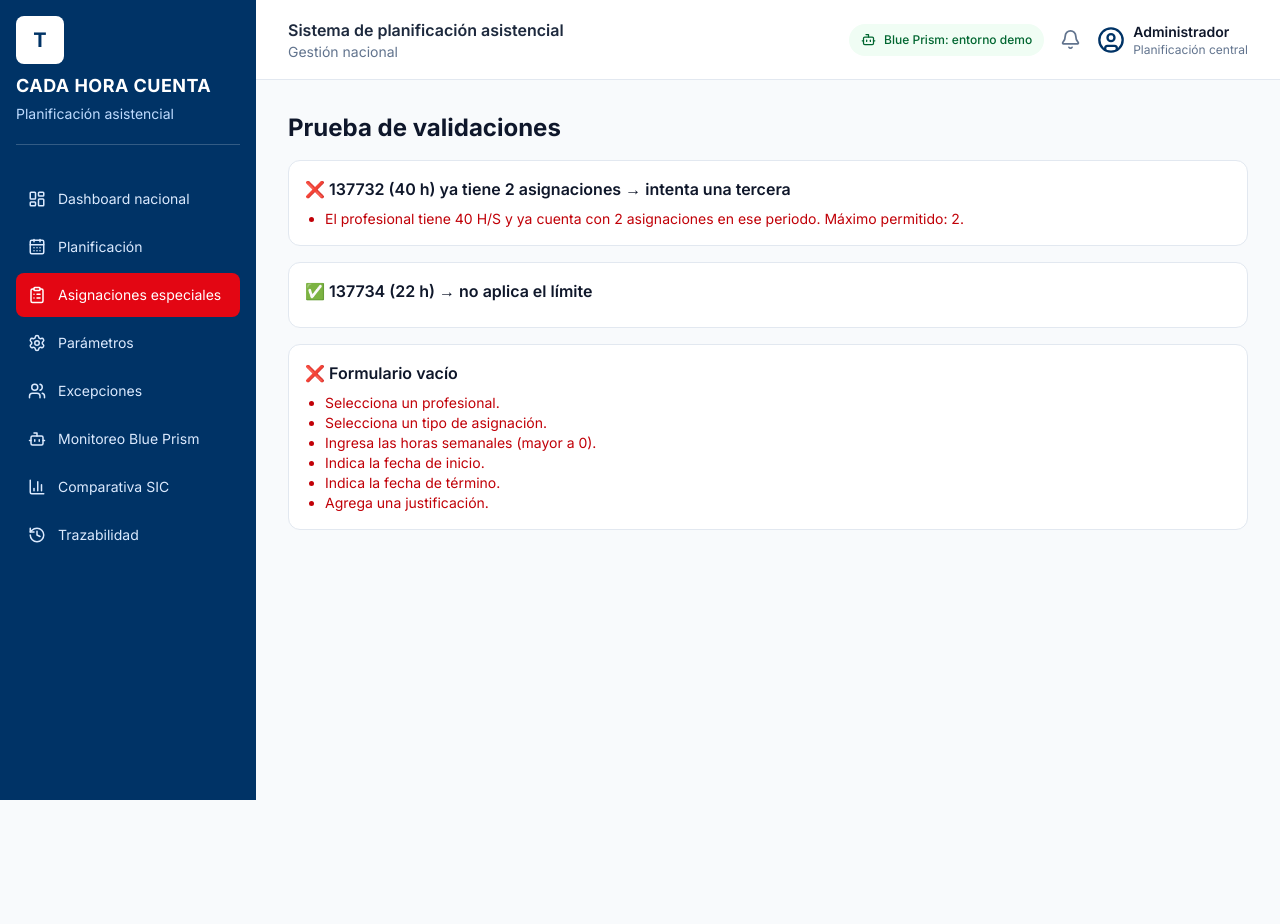
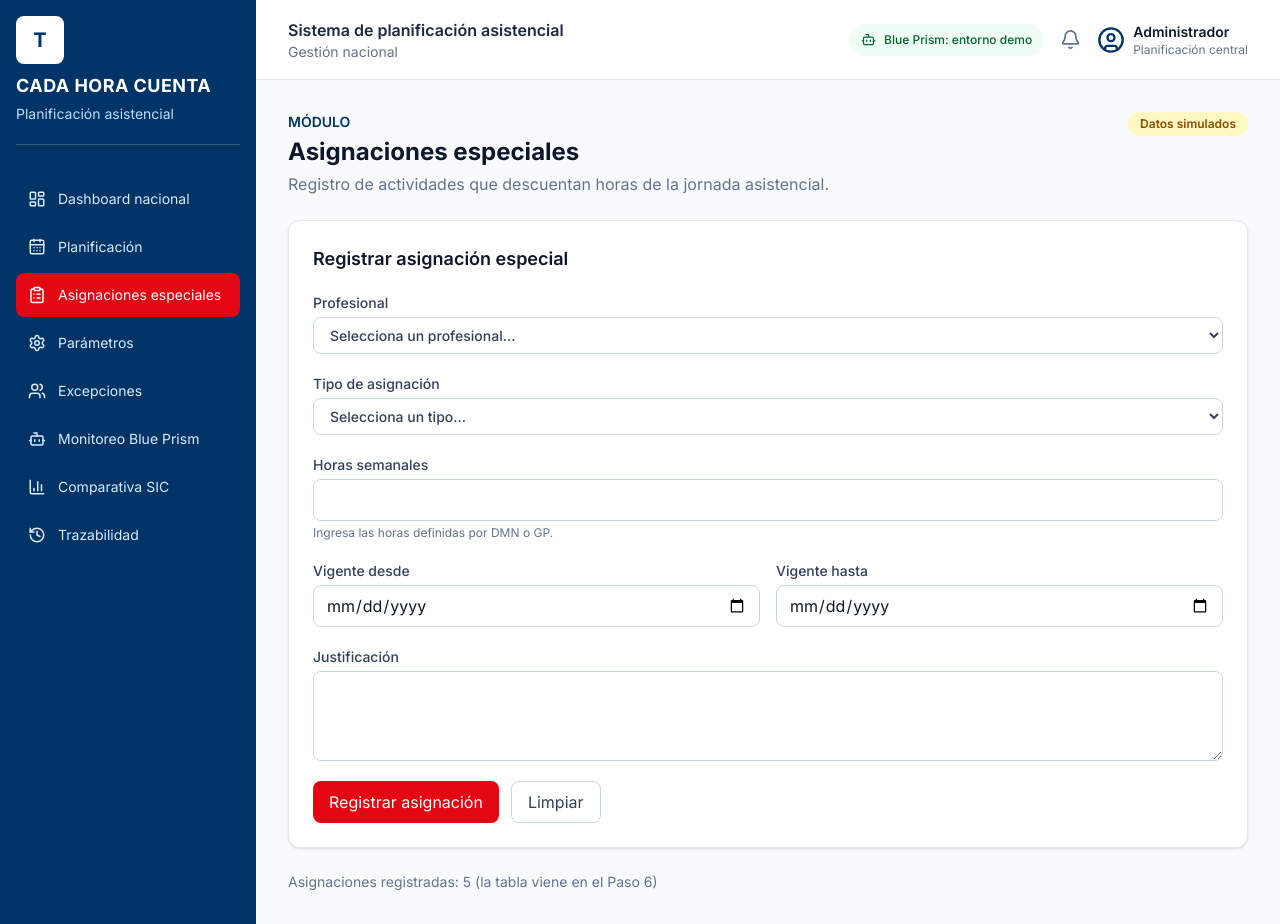
Before and after one commit to javherrerae/botathon-t1pao, a React (Vite) app in the folder cada-hora-cuenta-frontend/: page /asignaciones in a window 1280 px wide. Before the commit the page ends 800 px from the top, so only its background shows below. Built offline with nearby package versions, Linux system fonts and the light colour scheme.

Commit message:
Asignaciones-terminadas

```diff
--- a/cada-hora-cuenta-frontend/src/pages/asignaciones/Asignaciones.jsx
+++ b/cada-hora-cuenta-frontend/src/pages/asignaciones/Asignaciones.jsx
@@ -1,65 +1,66 @@
 import { useEffect, useState } from 'react'
+import Badge from '../../components/ui/Badge'
+import FormularioAsignacion from './FormularioAsignacion'
 import {
+  esDatoSimulado,
   obtenerAsignaciones,
   obtenerProfesionales,
   obtenerTiposAsignacion,
   obtenerReglasAsignacion,
 } from '../../service/asignacionesService'
-import { validarAsignacion } from '../../utils/validacionesAsignaciones'
-
-const CASOS = [
-  {
-    nombre: '137732 (40 h) ya tiene 2 asignaciones → intenta una tercera',
-    datos: { personaId: 137732, tipoId: 'COMITE_PARITARIO', horasSemanales: 0.5, vigenciaDesde: '2026-06-01', vigenciaHasta: '2026-12-31', justificacion: 'Prueba' },
-  },
-  {
-    nombre: '137734 (22 h) → no aplica el límite',
-    datos: { personaId: 137734, tipoId: 'TUTOR_DOCENTE', horasSemanales: 1, vigenciaDesde: '2026-06-01', vigenciaHasta: '2026-12-31', justificacion: 'Prueba' },
-  },
-  {
-    nombre: 'Formulario vacío',
-    datos: {},
-  },
-]
 
 function Asignaciones() {
-  const [resultados, setResultados] = useState([])
+  const [datos, setDatos] = useState(null) // { profesionales, tipos, asignaciones, reglas }
+  const [error, setError] = useState('')
 
   useEffect(() => {
-    async function probar() {
-      const [profesionales, tipos, asignaciones, reglas] = await Promise.all([
-        obtenerProfesionales(),
-        obtenerTiposAsignacion(),
-        obtenerAsignaciones(),
-        obtenerReglasAsignacion(),
-      ])
-
-      const salida = CASOS.map((caso) => ({
-        nombre: caso.nombre,
-        ...validarAsignacion({
-          datos: caso.datos,
-          profesional: profesionales.find((p) => p.personaId === caso.datos.personaId),
-          tipo: tipos.find((t) => t.id === caso.datos.tipoId),
-          asignacionesExistentes: asignaciones.filter((a) => a.personaId === caso.datos.personaId),
-          reglas,
-        }),
-      }))
-      setResultados(salida)
-    }
-    probar()
+    Promise.all([
+      obtenerProfesionales(),
+      obtenerTiposAsignacion(),
+      obtenerAsignaciones(),
+      obtenerReglasAsignacion(),
+    ])
+      .then(([profesionales, tipos, asignaciones, reglas]) =>
+        setDatos({ profesionales, tipos, asignaciones, reglas })
+      )
+      .catch(() => setError('No se pudieron cargar los datos de asignaciones.'))
   }, [])
 
+  // Después de registrar, vuelve a pedir solo las asignaciones
+  const recargarAsignaciones = async () => {
+    const asignaciones = await obtenerAsignaciones()
+    setDatos((prev) => ({ ...prev, asignaciones }))
+  }
+
+  if (error) {
+    return <p role="alert" className="rounded-lg bg-red-50 p-4 text-red-800">{error}</p>
+  }
+  if (!datos) {
+    return <p className="text-slate-500">Cargando asignaciones...</p>
+  }
+
   return (
-    <section className="space-y-4">
-      <h1 className="text-2xl font-bold text-slate-900">Prueba de validaciones</h1>
-      {resultados.map((r) => (
-        <div key={r.nombre} className="rounded-xl border border-slate-200 bg-white p-4">
-          <p className="font-semibold">{r.valido ? '✅' : '❌'} {r.nombre}</p>
-          <ul className="mt-2 list-disc pl-5 text-sm text-red-700">
-            {Object.values(r.errores).map((msg) => <li key={msg}>{msg}</li>)}
-          </ul>
+    <section className="space-y-6">
+      <div className="flex flex-wrap items-start justify-between gap-3">
+        <div>
+          <p className="text-sm font-semibold text-[#003366]">MÓDULO</p>
+          <h1 className="mt-1 text-2xl font-bold text-slate-900">Asignaciones especiales</h1>
+          <p className="mt-1 text-slate-500">Registro de actividades que descuentan horas de la jornada asistencial.</p>
         </div>
-      ))}
+        {esDatoSimulado() && <Badge type="warning">Datos simulados</Badge>}
+      </div>
+
+      <FormularioAsignacion
+        profesionales={datos.profesionales}
+        tipos={datos.tipos}
+        asignaciones={datos.asignaciones}
+        reglas={datos.reglas}
+        onRegistrada={recargarAsignaciones}
+      />
+
+      <p className="text-sm text-slate-500">
+        Asignaciones registradas: {datos.asignaciones.length} (la tabla viene en el Paso 6)
+      </p>
     </section>
   )
 }
--- /dev/null
+++ b/cada-hora-cuenta-frontend/src/pages/asignaciones/FormularioAsignacion.jsx
@@ -0,0 +1,239 @@
+import { useState } from 'react'
+import Select from '../../components/ui/Select'
+import Button from '../../components/ui/Button'
+import Badge from '../../components/ui/Badge'
+import { validarAsignacion, aplicaLimite } from '../../utils/validacionesAsignaciones'
+import { registrarAsignacion } from '../../service/asignacionesService'
+
+const FORMULARIO_VACIO = {
+  personaId: '',
+  tipoId: '',
+  horasSemanales: '',
+  vigenciaDesde: '',
+  vigenciaHasta: '',
+  justificacion: '',
+}
+
+// Borde rojo si el campo tiene error
+const claseInput = (hayError) =>
+  `mt-1 block w-full rounded-lg border px-3 py-2 text-sm focus:outline-none focus:ring-2 focus:ring-blue-100 ${
+    hayError ? 'border-red-500' : 'border-slate-300'
+  }`
+
+function MensajeError({ id, texto }) {
+  if (!texto) return null
+  return <p id={id} className="mt-1 text-xs text-red-700">{texto}</p>
+}
+
+function FormularioAsignacion({ profesionales, tipos, asignaciones, reglas, onRegistrada }) {
+  const [form, setForm] = useState(FORMULARIO_VACIO)
+  const [errores, setErrores] = useState({})
+  const [guardando, setGuardando] = useState(false)
+  const [mensajeExito, setMensajeExito] = useState('')
+
+  // Datos derivados de lo que está seleccionado
+  const profesional = profesionales.find((p) => p.personaId === Number(form.personaId))
+  const tipo = tipos.find((t) => t.id === form.tipoId)
+  const asignacionesProfesional = asignaciones.filter((a) => a.personaId === Number(form.personaId))
+  const cantidadActivas = asignacionesProfesional.filter((a) => a.estado !== 'RECHAZADA').length
+  const horasFijas = tipo && tipo.horasSemanales !== null
+
+  // Cambia un campo y limpia su error
+  const actualizar = (campo, valor) => {
+    setForm((prev) => ({ ...prev, [campo]: valor }))
+    setErrores((prev) => ({ ...prev, [campo]: undefined, general: undefined }))
+    setMensajeExito('')
+  }
+
+  // Al elegir tipo: si tiene horas fijas, se completan solas
+  const cambiarTipo = (tipoId) => {
+    const nuevoTipo = tipos.find((t) => t.id === tipoId)
+    actualizar('tipoId', tipoId)
+    actualizar('horasSemanales', nuevoTipo?.horasSemanales ?? '')
+  }
+
+  const enviar = async (event) => {
+    event.preventDefault() // evita que el navegador recargue la página
+
+    const resultado = validarAsignacion({
+      datos: form,
+      profesional,
+      tipo,
+      asignacionesExistentes: asignacionesProfesional,
+      reglas,
+    })
+    if (!resultado.valido) {
+      setErrores(resultado.errores)
+      return
+    }
+
+    setGuardando(true)
+    try {
+      const nueva = await registrarAsignacion(form)
+      setMensajeExito(
+        nueva.estado === 'PENDIENTE'
+          ? `Asignación ${nueva.id} registrada. Queda pendiente de aprobación DMN.`
+          : `Asignación ${nueva.id} registrada correctamente.`
+      )
+      setForm(FORMULARIO_VACIO)
+      setErrores({})
+      onRegistrada?.() // avisa a la página para recargar la lista
+    } catch (error) {
+      setErrores({ general: error.message })
+    } finally {
+      setGuardando(false)
+    }
+  }
+
+  const opcionesProfesionales = [
+    { value: '', label: 'Selecciona un profesional...' },
+    ...profesionales.map((p) => ({ value: String(p.personaId), label: `${p.personaId} · ${p.cargo} · ${p.instituto}` })),
+  ]
+
+  const opcionesTipos = [
+    { value: '', label: 'Selecciona un tipo...' },
+    ...tipos.map((t) => ({
+      value: t.id,
+      label: t.horasSemanales !== null ? `${t.nombre} (${t.horasSemanales} H/S)` : `${t.nombre} (horas variables)`,
+    })),
+  ]
+
+  return (
+    <form onSubmit={enviar} noValidate className="space-y-5 rounded-xl border border-slate-200 bg-white p-6 shadow-sm">
+      <h2 className="text-lg font-semibold text-slate-900">Registrar asignación especial</h2>
+
+      {/* Mensajes generales */}
+      {errores.general && (
+        <div role="alert" className="rounded-lg border border-red-200 bg-red-50 p-3 text-sm text-red-800">
+          {errores.general}
+        </div>
+      )}
+      {mensajeExito && (
+        <div role="status" className="rounded-lg border border-green-200 bg-green-50 p-3 text-sm text-green-800">
+          {mensajeExito}
+        </div>
+      )}
+
+      {/* Profesional */}
+      <div>
+        <Select
+          id="personaId"
+          label="Profesional"
+          value={form.personaId}
+          onChange={(valor) => actualizar('personaId', valor)}
+          options={opcionesProfesionales}
+        />
+        <MensajeError id="error-personaId" texto={errores.personaId} />
+
+        {profesional && (
+          <div className="mt-2 rounded-lg bg-slate-50 p-3 text-sm text-slate-700">
+            <p><strong>{profesional.horasContrato} H/S</strong> contratadas</p>
+            <p>
+              Asignaciones activas: {cantidadActivas}
+              {aplicaLimite(profesional, reglas)
+                ? ` · máximo ${reglas.maxAsignacionesSobreUmbral} por periodo (más de ${reglas.umbralHorasSemanales} H/S)`
+                : ` · sin límite (${reglas.umbralHorasSemanales} H/S o menos)`}
+            </p>
+          </div>
+        )}
+      </div>
+
+      {/* Tipo de asignación */}
+      <div>
+        <Select
+          id="tipoId"
+          label="Tipo de asignación"
+          value={form.tipoId}
+          onChange={cambiarTipo}
+          options={opcionesTipos}
+        />
+        <MensajeError id="error-tipoId" texto={errores.tipoId} />
+        {tipo?.requiereAutorizacion && (
+          <div className="mt-2"><Badge type="warning">Requiere autorización DMN: quedará Pendiente</Badge></div>
+        )}
+      </div>
+
+      {/* Horas */}
+      <div>
+        <label htmlFor="horasSemanales" className="block text-sm font-medium text-slate-700">
+          Horas semanales
+        </label>
+        <input
+          id="horasSemanales"
+          type="number"
+          min="0"
+          step="0.25"
+          value={form.horasSemanales}
+          onChange={(e) => actualizar('horasSemanales', e.target.value)}
+          readOnly={horasFijas}
+          aria-invalid={Boolean(errores.horasSemanales)}
+          aria-describedby="ayuda-horas error-horasSemanales"
+          className={`${claseInput(errores.horasSemanales)} ${horasFijas ? 'bg-slate-100' : ''}`}
+        />
+        <p id="ayuda-horas" className="mt-1 text-xs text-slate-500">
+          {horasFijas ? 'Horas fijas según el catálogo oficial.' : 'Ingresa las horas definidas por DMN o GP.'}
+        </p>
+        <MensajeError id="error-horasSemanales" texto={errores.horasSemanales} />
+      </div>
+
+      {/* Vigencia */}
+      <div className="grid gap-4 sm:grid-cols-2">
+        <div>
+          <label htmlFor="vigenciaDesde" className="block text-sm font-medium text-slate-700">Vigente desde</label>
+          <input
+            id="vigenciaDesde"
+            type="date"
+            value={form.vigenciaDesde}
+            onChange={(e) => actualizar('vigenciaDesde', e.target.value)}
+            aria-invalid={Boolean(errores.vigenciaDesde)}
+            aria-describedby="error-vigenciaDesde"
+            className={claseInput(errores.vigenciaDesde)}
+          />
+          <MensajeError id="error-vigenciaDesde" texto={errores.vigenciaDesde} />
+        </div>
+        <div>
+          <label htmlFor="vigenciaHasta" className="block text-sm font-medium text-slate-700">Vigente hasta</label>
+          <input
+            id="vigenciaHasta"
+            type="date"
+            value={form.vigenciaHasta}
+            onChange={(e) => actualizar('vigenciaHasta', e.target.value)}
+            aria-invalid={Boolean(errores.vigenciaHasta)}
+            aria-describedby="error-vigenciaHasta"
+            className={claseInput(errores.vigenciaHasta)}
+          />
+          <MensajeError id="error-vigenciaHasta" texto={errores.vigenciaHasta} />
+        </div>
+      </div>
+
+      {/* Justificación */}
+      <div>
+        <label htmlFor="justificacion" className="block text-sm font-medium text-slate-700">Justificación</label>
+        <textarea
+          id="justificacion"
+          rows={3}
+          value={form.justificacion}
+          onChange={(e) => actualizar('justificacion', e.target.value)}
+          aria-invalid={Boolean(errores.justificacion)}
+          aria-describedby="error-justificacion"
+          className={claseInput(errores.justificacion)}
+        />
+        <MensajeError id="error-justificacion" texto={errores.justificacion} />
+      </div>
+
+      <div className="flex gap-3">
+        <Button type="submit" disabled={guardando}>
+          {guardando ? 'Guardando...' : 'Registrar asignación'}
+        </Button>
+        <Button
+          variant="outline"
+          onClick={() => { setForm(FORMULARIO_VACIO); setErrores({}); setMensajeExito('') }}
+        >
+          Limpiar
+        </Button>
+      </div>
+    </form>
+  )
+}
+
+export default FormularioAsignacion
```
